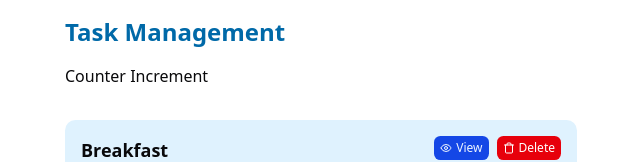
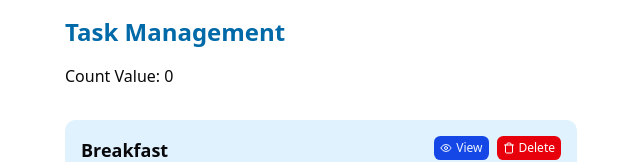
Before and after one commit to mhaidarhanif/task-management-10, a React (Vite) app: page / in a window 1280 px wide. Shown: the top 162 px of the page, without its empty margins (319-959 px from the left). Built offline with nearby package versions, Linux system fonts and the light colour scheme.

Commit message:
feat: count state

```diff
--- a/src/modules/counter/counter-increment.tsx
+++ b/src/modules/counter/counter-increment.tsx
@@ -1,7 +1,11 @@
+import { useState } from "react";
+
 export function CounterIncrement() {
+  const [count, setCount] = useState(0);
+
   return (
     <div>
-      <h1>Counter Increment</h1>
+      <p>Count Value: {count}</p>
     </div>
   );
 }
```
